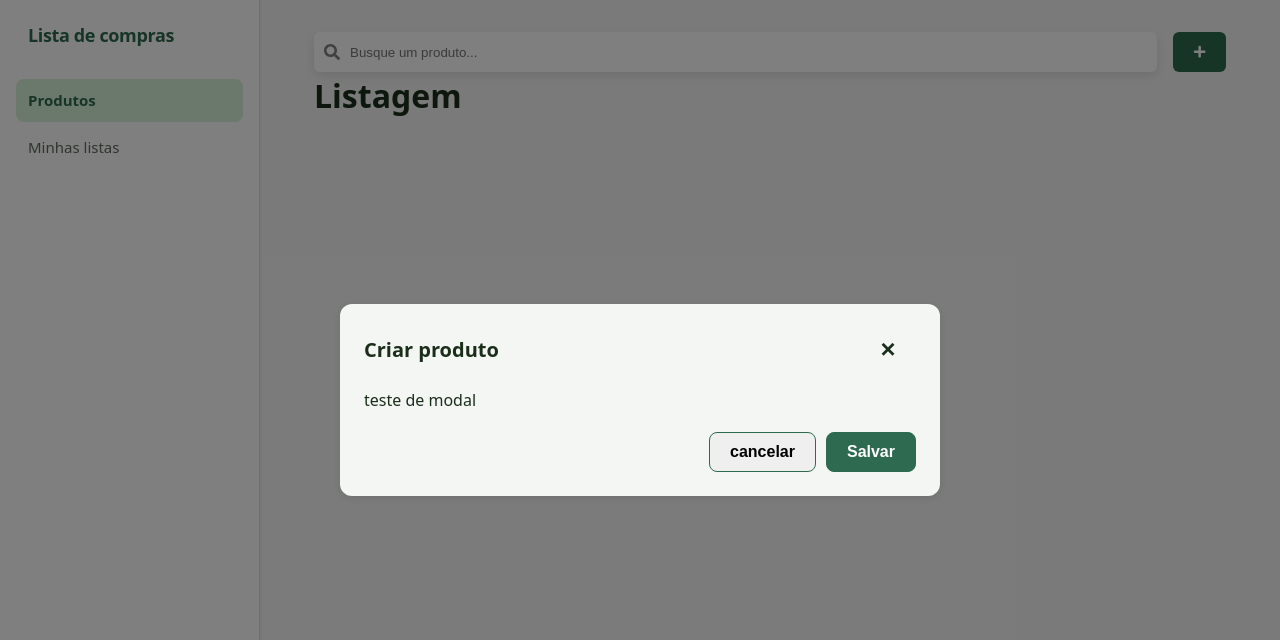
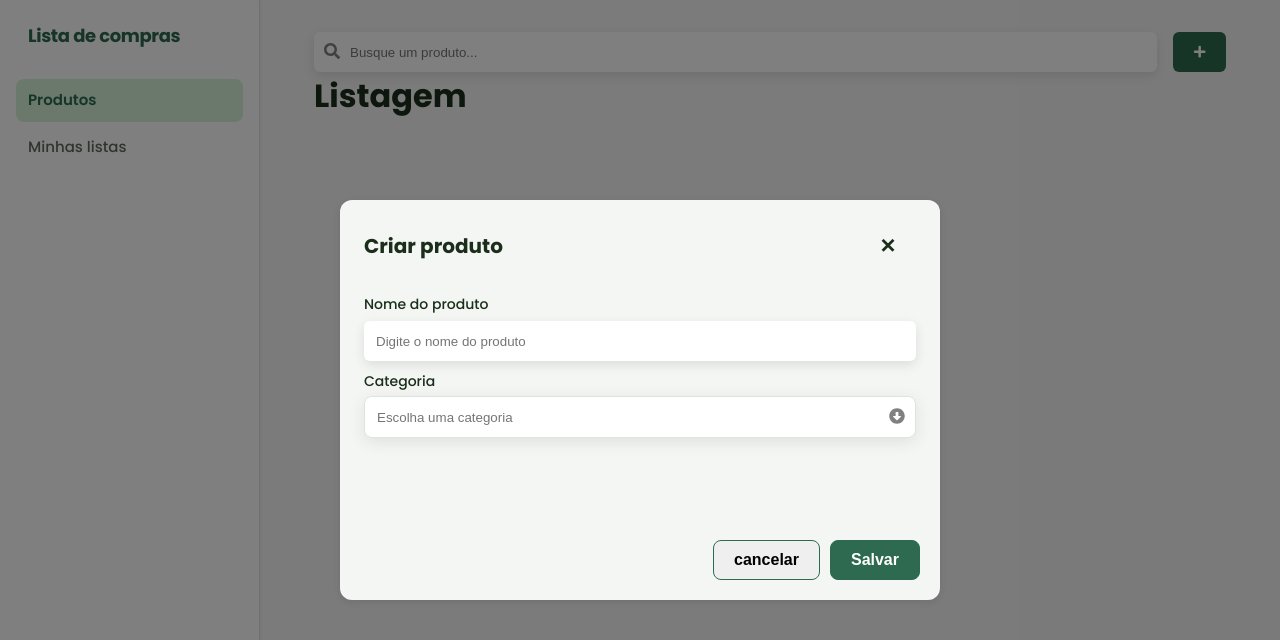
Before and after one commit to JoaoPauloRS-txt/Lista-de-compras, a React (Vite) app in the folder frontend/: page / in a window 1280 px wide. Both pictures are taken after a click on the button 1199 px from the left and 52 px from the top of the page. Shown: the top 640 px of the page. Built offline with nearby package versions, Linux system fonts and the light colour scheme.

Commit message:
feat: add create product modal

```diff
--- a/frontend/index.html
+++ b/frontend/index.html
@@ -1,8 +1,14 @@
 <!doctype html>
-<html lang="en">
+<html lang="pt-br">
   <head>
     <meta charset="UTF-8" />
     <link rel="icon" type="image/svg+xml" href="/favicon.svg" />
+    <link rel="preconnect" href="https://fonts.googleapis.com" />
+    <link rel="preconnect" href="https://fonts.gstatic.com" crossorigin />
+    <link
+      href="https://fonts.googleapis.com/css2?family=Poppins:ital,wght@0,100;0,200;0,300;0,400;0,500;0,600;0,700;0,800;0,900;1,100;1,200;1,300;1,400;1,500;1,600;1,700;1,800;1,900&display=swap"
+      rel="stylesheet"
+    />
     <meta name="viewport" content="width=device-width, initial-scale=1.0" />
     <title>frontend</title>
   </head>
--- a/frontend/src/App.css
+++ b/frontend/src/App.css
@@ -8,8 +8,7 @@
   --color-primary-hover: #1b4332;
   --color-primary-soft: #d8f3dc;
 
-  --font-sans: system-ui, -apple-system, "Segoe UI", Roboto, sans-serif;
-
+  --font-sans: "Poppins", sans-serif;
   --radius-sm: 8px;
   --radius-md: 12px;
   --shadow-sm: 0 1px 3px rgb(26 46 26 / 8%);
--- a/frontend/src/Components/Input/input.module.scss
+++ b/frontend/src/Components/Input/input.module.scss
@@ -5,6 +5,8 @@
   gap: 6px;
   .label {
     font-size: 14px;
+    font-weight: 500;
+    margin-top: 10px;
   }
   .inputWrapper {
     position: relative;
@@ -15,20 +17,32 @@
   }
   .icon {
     position: absolute;
-    left: 10px;
     top: 10px;
     align-items: center;
     color: gray;
     text-align: center;
+    cursor: pointer;
+  }
+  .left {
+    left: 10px;
+  }
+  .right {
+    right: 10px;
   }
   .input {
     width: 100%;
     height: 40px;
     padding: 0 12px;
-    padding-left: 36px;
     border: none;
     border-radius: 6px;
     box-shadow: rgba(0, 0, 0, 0.1) 0px 4px 12px;
+  }
+  .input[data-has-icon][data-icon-position="left"] {
+    padding-left: 36px;
+  }
+
+  .input[data-has-icon][data-icon-position="right"] {
+    padding-right: 36px;
   }
   .input:focus {
     outline: none;
--- a/frontend/src/Components/Input/input.tsx
+++ b/frontend/src/Components/Input/input.tsx
@@ -1,16 +1,48 @@
 import type { InputHTMLAttributes, ReactNode } from "react";
 import styles from "./input.module.scss";
+import { FaTimesCircle } from "react-icons/fa";
 interface InputProps extends InputHTMLAttributes<HTMLInputElement> {
   label?: string;
   icon?: ReactNode;
+  cleanable?: boolean;
+  onClear?: () => void;
+  iconPosition?: "left" | "right";
 }
-export const Input = ({ label, icon, ...rest }: InputProps) => {
+export const Input = ({
+  label,
+  icon,
+  iconPosition = "left",
+  placeholder,
+  cleanable,
+  onClear,
+  ...rest
+}: InputProps) => {
+  const showClearIcon = cleanable;
+  console.log(showClearIcon);
   return (
     <div className={styles.container}>
       {label && <label className={styles.label}>{label}</label>}
       <div className={styles.inputWrapper}>
-        {icon && <span className={styles.icon}>{icon}</span>}
-        <input className={styles.input} {...rest} />
+        {(showClearIcon || icon) && (
+          <span
+            className={`${styles.icon} ${styles[iconPosition]}`}
+            onClick={(e) => {
+              if (!showClearIcon) return;
+
+              e.stopPropagation();
+              onClear?.();
+            }}
+          >
+            {showClearIcon ? <FaTimesCircle color="red" /> : icon}
+          </span>
+        )}
+        <input
+          className={styles.input}
+          data-has-icon={icon}
+          data-icon-position={iconPosition}
+          placeholder={placeholder}
+          {...rest}
+        />
       </div>
     </div>
   );
--- /dev/null
+++ b/frontend/src/Components/category-select/category-select.module.scss
@@ -0,0 +1,64 @@
+.container {
+  display: flex;
+  flex-direction: column;
+  gap: 6px;
+  width: 100%;
+  position: relative;
+}
+
+.label {
+  font-size: 14px;
+  font-weight: 500;
+  margin-top: 10px;
+
+  color: var(--color-text);
+}
+
+.dropdown {
+  position: absolute;
+  top: calc(100% + 4px);
+
+  width: 100%;
+
+  background: var(--color-surface);
+
+  border: 1px solid var(--color-border);
+  border-radius: var(--radius-sm);
+
+  box-shadow: var(--shadow-md);
+
+  overflow: hidden;
+  z-index: 100;
+}
+
+.list {
+  max-height: 140px;
+  overflow-y: auto;
+  margin: 0;
+  padding: 6px;
+
+  list-style: none;
+}
+
+.option {
+  padding: 10px 12px;
+
+  border-radius: 6px;
+
+  cursor: pointer;
+
+  color: var(--color-text);
+  font-size: 14px;
+  transition: background-color 0.15s;
+}
+
+.option:hover {
+  background: var(--color-primary-soft);
+}
+
+.empty {
+  padding: 12px;
+  font-size: 12px;
+  text-align: center;
+  color: var(--color-text-muted);
+}
--- /dev/null
+++ b/frontend/src/Components/category-select/category-select.tsx
@@ -0,0 +1,91 @@
+import { useEffect, useMemo, useRef, useState } from "react";
+import styles from "./category-select.module.scss";
+import { Input } from "../Input/input";
+import { FaArrowAltCircleDown, FaArrowAltCircleUp } from "react-icons/fa";
+
+interface Category {
+  id: number;
+  name: string;
+}
+
+interface DropdownProps {
+  label?: string;
+  options: Category[];
+  value?: string | number;
+  onChange: (value: string | number) => void;
+}
+
+export function CategorySelect({ label, options, onChange }: DropdownProps) {
+  const [search, setSearch] = useState("");
+  const [selected, setSelected] = useState("");
+  const [open, setOpen] = useState(false);
+
+  const containerRef = useRef<HTMLDivElement>(null);
+
+  const filteredOptions = useMemo(() => {
+    return options.filter((option) =>
+      option.name.toLowerCase().includes(search.toLowerCase())
+    );
+  }, [options, search]);
+
+  useEffect(() => {
+    const handleClickOutside = (event: MouseEvent) => {
+      if (
+        containerRef.current &&
+        !containerRef.current.contains(event.target as Node)
+      ) {
+        setOpen(false);
+      }
+    };
+
+    document.addEventListener("mousedown", handleClickOutside);
+
+    return () => document.removeEventListener("mousedown", handleClickOutside);
+  }, []);
+
+  const handleClear = () => {
+    setSelected("");
+    setSearch("");
+    onChange("");
+  };
+  return (
+    <div ref={containerRef} className={styles.container}>
+      {label && <label className={styles.label}>{label}</label>}
+
+      <div className={styles.dropdown}>
+        <Input
+          value={search || selected}
+          placeholder="Escolha uma categoria"
+          onChange={(e) => setSearch(e.target.value)}
+          onClick={() => setOpen((prev) => !prev)}
+          iconPosition="right"
+          cleanable={!!selected}
+          onClear={handleClear}
+          icon={open ? <FaArrowAltCircleUp /> : <FaArrowAltCircleDown />}
+        />
+        {open && (
+          <ul className={styles.list}>
+            {filteredOptions.map((option) => (
+              <li
+                key={option.id}
+                className={styles.option}
+                onClick={() => {
+                  onChange(option.name);
+                  setOpen(false);
+                  setSelected(option.name);
+                  setSearch("");
+                }}
+              >
+                {option.name}
+              </li>
+            ))}
+
+            {filteredOptions.length === 0 && (
+              <li className={styles.empty}>Nenhum resultado encontrado</li>
+            )}
+          </ul>
+        )}
+      </div>
+    </div>
+  );
+}
--- a/frontend/src/Components/header/header.tsx
+++ b/frontend/src/Components/header/header.tsx
@@ -3,6 +3,7 @@ import { Input } from "../Input/input";
 import { CreateProductButton } from "./create-product-button/create-product-button";
 import { useState } from "react";
 import { Modal } from "../modal/modal";
+import { CategorySelect } from "../category-select/category-select";
 
 export const Header = () => {
   const [isOpenCreateProductModal, setIsOpenCreateProductModal] =
@@ -10,6 +11,12 @@ export const Header = () => {
   function handleCreateProduct() {
     setIsOpenCreateProductModal(true);
   }
+  const categories = [
+    { id: 1, name: "Bebidas" },
+    { id: 2, name: "Laticínios" },
+    { id: 3, name: "Carnes" },
+    { id: 4, name: "Hortifruti" },
+  ];
   return (
     <>
       <header
@@ -29,7 +36,15 @@ export const Header = () => {
           isOpen={isOpenCreateProductModal}
           onClose={() => setIsOpenCreateProductModal(false)}
         >
-          teste de modal
+          <Input
+            placeholder="Digite o nome do produto"
+            label="Nome do produto"
+          />
+          <CategorySelect
+            onChange={() => {}}
+            options={categories}
+            label="Categoria"
+          />
         </Modal>
       )}
     </>
--- a/frontend/src/Components/modal/modal.module.scss
+++ b/frontend/src/Components/modal/modal.module.scss
@@ -13,7 +13,11 @@
     border-radius: var(--radius-md);
     box-shadow: 0 2px 10px rgba(0, 0, 0, 0.1);
     width: 90%;
+    min-height: 400px;
     max-width: 600px;
+    @media (max-width: 767px) {
+      min-height: 350px;
+    }
     .modalHeader {
       display: flex;
       justify-content: space-between;
@@ -48,6 +52,9 @@
       padding: 10px 20px;
     }
     .modalActions {
+      position: absolute;
+      bottom: 20px;
+      right: 20px;
       display: flex;
       justify-content: flex-end;
       gap: 10px;
```
